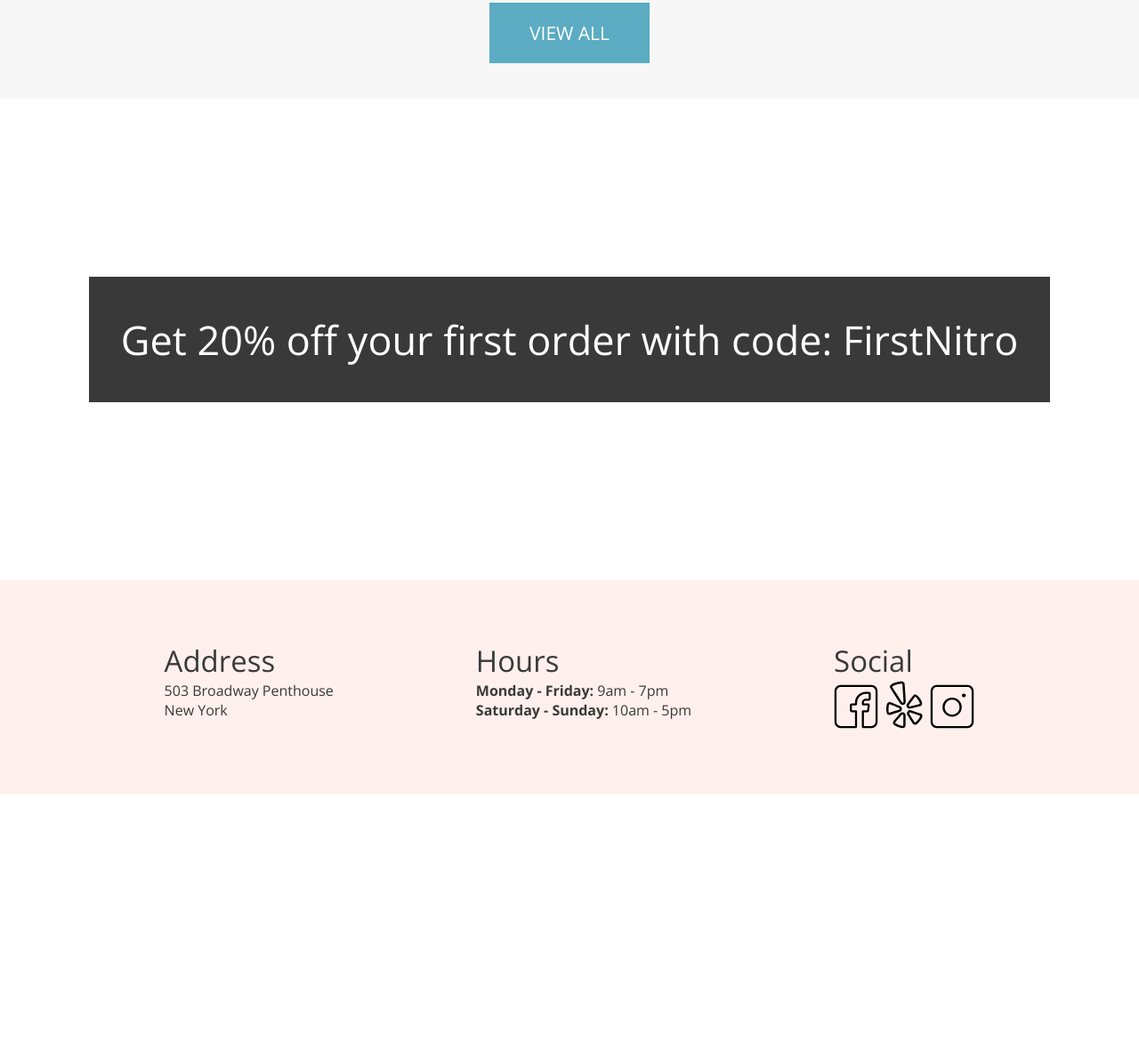
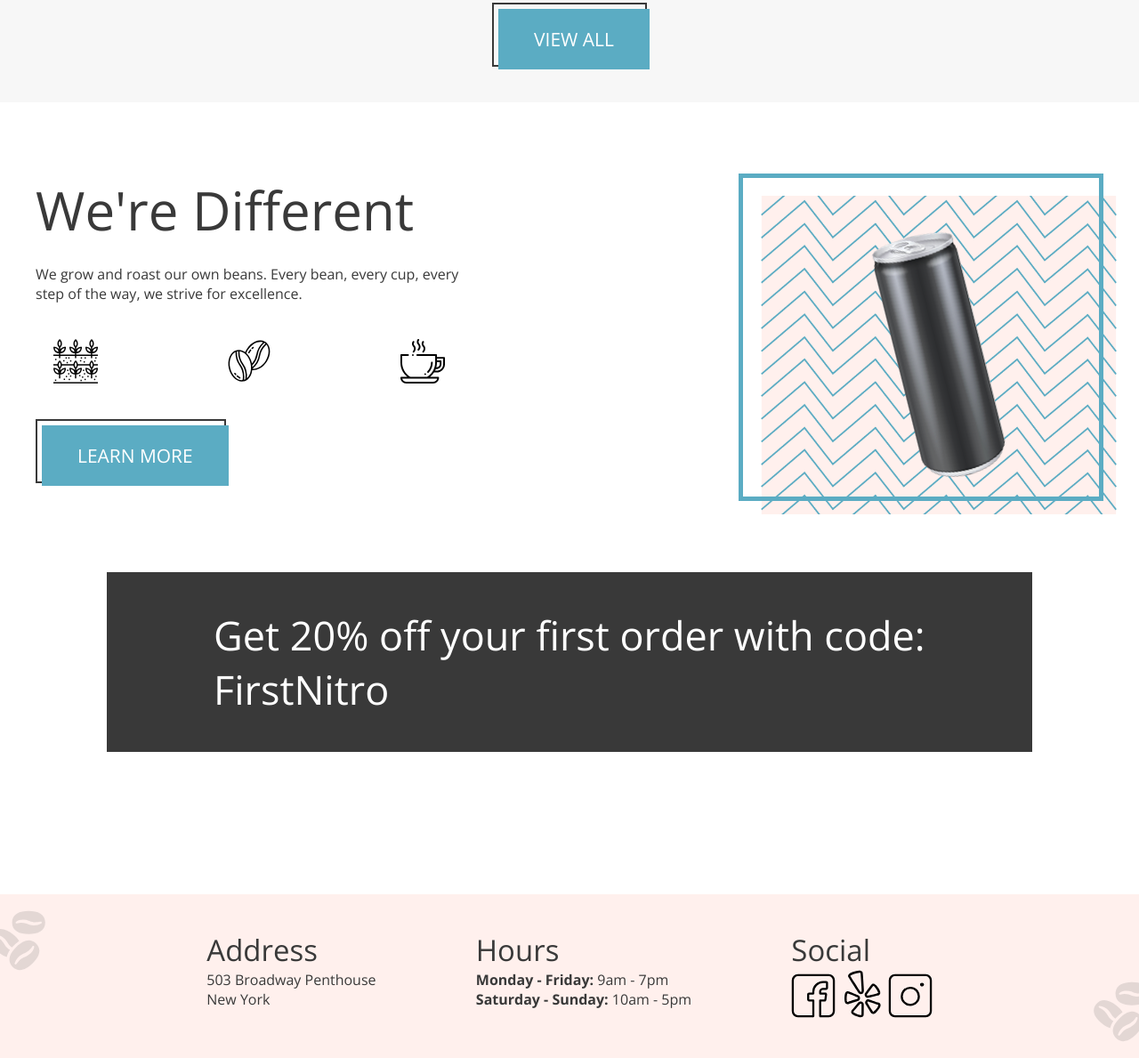
Before and after one commit to hnslyswhy/coffee-shop, a plain HTML site: page index.html in a window 1280 px wide. Shown: the part 1427-2616 px from the top of the page at 89% size. Before the commit the page ends 2319 px from the top, so only its background shows below. Drawn offline with nearby package versions, Linux system fonts and the light colour scheme.

Commit message:
fadd positioning exercise result

```diff
--- a/index.html
+++ b/index.html
@@ -7,13 +7,13 @@
       href="https://fonts.googleapis.com/css2?family=Open+Sans:ital,wght@0,300;0,400;0,600;0,700;1,400&display=swap"
       rel="stylesheet"
     />
-    <link rel="stylesheet" href="../css/global.css" class="css" />
-    <link rel="stylesheet" href="./css/landing.css" class="css" />
+    <link rel="stylesheet" href="./scss/landing.css" class="css" />
     <title>Coffee Shop - Home</title>
   </head>
   <body>
     <header>
       <nav class="navbar">
+        <div class="nav__brand">
           <a href="/index.html"
             ><img
               src="./assets/images/coffee-beans-logo-and-footer.svg"
@@ -21,6 +21,7 @@
               class="logo"
           /></a>
           <h2 class="heading">nitro</h2>
+        </div>
         <ul class="nav__list">
           <li>
             <a href="/index.html" class="nav__link">ABOUT</a>
@@ -42,7 +43,9 @@
             Coffee is a brewed drink prepared from roasted coffee beans. The
             seeds of berries from certain Coffee species.
           </p>
+          <div class="button__border">
             <a class="button" href="/pages/menu.html">SHOP NOW</a>
+          </div>
         </div>
         <div class="hero__image">
           <img src="./assets/images/coffeebeans-hero.png" alt="coffee bag" />
@@ -97,15 +100,53 @@
             </div>
           </article>
         </div>
+        <div class="button__border">
           <a class="button" href="/pages/menu.html">VIEW ALL</a>
+        </div>
       </section>
       <section class="discount">
+        <div class="discount__difference">
+          <div class="discount__difference-description">
+            <h2 class="heading">We're Different</h2>
+            <p class="discount__difference-content">
+              We grow and roast our own beans. Every bean, every cup, every step
+              of the way, we strive for excellence.
+            </p>
+            <div class="discount__difference-logos">
+              <img class="logo" src="assets/images/planting.svg" alt="plants" />
+              <img
+                class="logo"
+                src="assets/images/coffee-beans.svg"
+                alt="coffee-beans"
+              />
+              <img
+                class="logo"
+                src="assets/images/coffee-cup.svg"
+                alt="coffee-cup"
+              />
+            </div>
+            <div class="button__border">
+              <a class="button" href="/pages/menu.html">LEARN MORE</a>
+            </div>
+          </div>
+
+          <div class="discount__coldbrew">
+            <div class="discount__coldbrew-background">
+              <img src="assets/images/tiltedcan.png" alt="" />
+            </div>
+          </div>
+        </div>
         <p class="discount__description">
           Get 20% off your first order with code: FirstNitro
         </p>
       </section>
     </main>
     <footer class="footer">
+      <img
+        class="footer__logo footer__logo1"
+        src="./assets/images/coffee-beans-logo-and-footer.svg"
+        alt="coffee-beans"
+      />
       <div class="footer__item">
         <h3 class="subheadline">Address</h3>
         <p>503 Broadway Penthouse</p>
@@ -140,6 +181,11 @@
             alt="Instagram"
         /></a>
       </div>
+      <img
+        class="footer__logo footer__logo2"
+        src="./assets/images/coffee-beans-logo-and-footer.svg"
+        alt="coffee-beans"
+      />
     </footer>
   </body>
 </html>
--- a/css/landing.css
+++ b/scss/landing.scss
@@ -1,3 +1,5 @@
+@use "./partial/global";
+
 * {
   margin: 0rem;
   padding: 0rem;
@@ -5,6 +7,8 @@
   color: #393939;
   text-decoration: none;
   list-style: none;
+  font-family: "Open Sans";
+  font-weight: 400;
 }
 
 /* header section */
@@ -14,6 +18,12 @@
   background-color: #fff0ed;
   width: 100%;
   padding: 0.615rem;
+  display: flex;
+  justify-content: space-between;
+}
+
+.nav__brand {
+  display: flex;
 }
 
 .logo {
@@ -66,21 +76,24 @@ li:nth-of-type(3) > .nav__link {
   margin-left: 0rem;
 }
 
+.button__border {
+  border: 2px solid #393939;
+  max-width: fit-content;
+  padding: 1.25rem 0rem;
+  margin: 1.25rem 0rem;
+  position: relative;
+  box-sizing: content-box;
+}
+
 .button {
   background-color: #5bacc3;
-  min-width: 11.25rem;
-  max-width: 80%;
   padding: 1.25rem 2.5rem;
-  margin: 1.25rem 0rem;
   color: white;
   font-size: 1.31rem;
   font-weight: 400;
-  border: #5bacc3;
-  text-align: center;
-}
-
-.hero__description + .button {
-  max-width: 15rem;
+  position: relative;
+  top: 0.313rem;
+  left: 0.313rem;
 }
 
 .hero__image {
@@ -158,7 +171,57 @@ li:nth-of-type(3) > .nav__link {
 
 /*discount section */
 .discount {
-  padding: 12.5rem 2.5rem;
+  padding: 5rem 2.5rem;
+  display: flex;
+  flex-direction: column;
+  align-items: center;
+}
+
+.discount__difference {
+  display: flex;
+  justify-content: space-between;
+}
+.discount__difference-description {
+  margin-right: 3.75rem;
+  width: 40%;
+}
+
+.discount__difference-content {
+  margin: 1.25rem 0;
+}
+
+.discount__difference-logos {
+  display: flex;
+  justify-content: space-between;
+}
+
+.discount__difference-logos .logo {
+  width: 3.125rem;
+}
+
+.discount__coldbrew {
+  min-width: 25rem;
+  max-width: 31.25rem;
+  display: flex;
+  justify-content: flex-end;
+  border: solid 5px #5bacc3;
+  box-sizing: content-box;
+}
+
+.discount__coldbrew-background {
+  background-image: url("../assets/images/coldbrewbackground.png");
+  background-position: center;
+  background-size: cover;
+  min-width: 25rem;
+  max-width: 31.25rem;
+  display: flex;
+  justify-content: center;
+  align-items: center;
+  padding: 2.5rem;
+  position: relative;
+  z-index: -1;
+  top: 1.25rem;
+  left: 1.25rem;
 }
 
 .discount__description {
@@ -167,22 +230,23 @@ li:nth-of-type(3) > .nav__link {
   color: white;
   font-size: 2.813rem;
   font-weight: 400;
-  text-align: center;
-  margin: 0rem auto;
-  padding: 2.5rem 0rem;
+  margin: 5rem;
+  padding: 2.5rem 7.5rem;
 }
 
 /*footer section*/
 .footer {
   display: flex;
-  justify-content: center;
-  padding: 3rem;
+  justify-content: space-between;
   background-color: #fff0ed;
+  padding: 2.5rem;
   width: 100%;
+  height: 10%;
 }
 
-.footer__item {
-  margin: 1.25rem 5rem;
+.footer__logo {
+  opacity: 20%;
+  width: 5rem;
 }
 
 .footer__item .logo {
@@ -192,3 +256,16 @@ li:nth-of-type(3) > .nav__link {
 .footer__date {
   font-weight: bold;
 }
+
+.footer__logo1 {
+  position: relative;
+  bottom: 2.5rem;
+  right: 3.75rem;
+}
+
+.footer__logo2 {
+  position: relative;
+  top: 2.5rem;
+  left: 3.75rem;
+  overflow: hidden;
+}
--- a/css/menu.css
+++ b/scss/menu.scss
@@ -5,6 +5,8 @@
   color: #393939;
   text-decoration: none;
   list-style: none;
+  font-family: "Open Sans";
+  font-weight: 400;
 }
 
 /* header section */
@@ -14,8 +16,13 @@
   align-items: center;
   background-color: #fff0ed;
   padding: 0.615rem;
+  display: flex;
+  justify-content: space-between;
 }
 
+.nav__brand {
+  display: flex;
+}
 .nav__logo {
   min-width: 3.125rem;
   max-width: 7.5rem;
@@ -44,7 +51,7 @@ li:nth-of-type(3) > .nav__link {
 }
 
 /* hero section */
-.hero-background {
+.hero {
   min-width: 100%;
   max-width: 100%;
   min-height: 35.938rem;
@@ -54,17 +61,40 @@ li:nth-of-type(3) > .nav__link {
   background-position: center;
   background-size: cover;
   overflow: hidden;
+  display: flex;
+  flex-direction: column;
+  justify-content: center;
+  align-items: center;
 }
 
-.hero-background > .heading {
+.hero__heading-container {
+  min-width: 17.5rem;
+  max-width: 18.75rem;
+  min-height: 11.25rem;
+  max-height: 12.5rem;
+  box-sizing: content-box;
+  border: solid 5px #5bacc3;
+  display: flex;
+  justify-content: center;
+  align-items: center;
+  position: relative;
+  z-index: 2;
+}
+
+.hero__heading-container > .heading {
+  color: white;
   min-width: 17.5rem;
   max-width: 18.75rem;
   min-height: 11.25rem;
   max-height: 12.5rem;
   background-color: #393939;
-  color: white;
-  text-align: center;
-  margin: 0rem auto;
+  display: flex;
+  justify-content: center;
+  align-items: center;
+  position: absolute;
+  top: 0.625rem;
+  left: 0.625rem;
+  z-index: 1;
 }
 
 .hero__menu {
```
Also changed, not shown: pages/menu.html (+6 -3 lines), scss/landing.css (added), scss/menu.css (added), scss/partial/_global.scss (renamed from css/global.css), 2 other files. Lines whose indentation alone changed are shown as unchanged.
